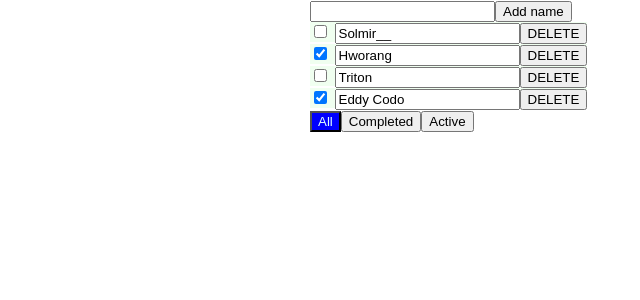
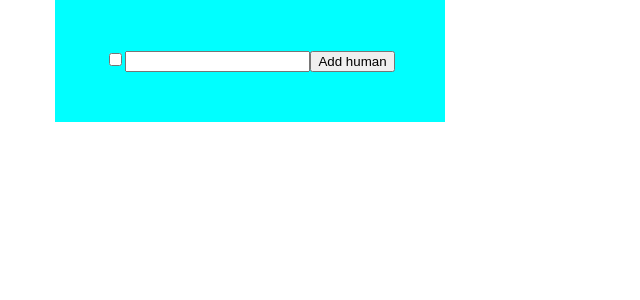
Before and after one commit to AlexandrDubiaga/linux, a React (Create React App) app: page / in a window 1280 px wide. Shown: the top 300 px of the page, without its empty margins (390-1030 px from the left). Built offline with nearby package versions, Linux system fonts and the light colour scheme.

Commit message:
first commit11dwd

```diff
--- a/src/App.css
+++ b/src/App.css
@@ -1,42 +1,16 @@
 .App {
-    margin-left: 700px;
+    display: flex;
+    justify-content: center;
+    flex-direction: column;
+
 }
+.wrapper{
+    margin: 0 auto;
+    background-color: aqua;
+    padding: 50px;
+}
+.main{
+    display: flex;
 
-.App-link {
-    color: #09d3ac;
+    flex-direction: row;
 }
-
-.NamesBlock span {
-    background-color: honeydew;
-}
-.NamesBlock{
-  width: 300px;
-}
-
-
-.colorTextForAll {
-    color: darkgoldenrod;
-}
-
-.colorTextForCompleted {
-    color: chartreuse;
-}
-
-.colorTextForActive {
-    color: blue;
-}
-
-.buttonColorAll {
-    background-color: blue;
-    color: lightcyan;
-}
-
-.buttonColorCompleted {
-    background-color: darkkhaki;
-    color: firebrick;
-}
-
-.buttonColorActive {
-    background-color: deepskyblue;
-    color: gray;
-}
--- a/src/App.js
+++ b/src/App.js
@@ -1,9 +1,8 @@
 import React from 'react';
 import './App.css';
+import store from "./state/state";
 import Header from "./components/Header";
-import Footer from "./components/Footer";
-import NamesList from "./components/NamesList";
-import store from "./state/state";
+import HumansList from "./components/HumansList";
 
 class App extends React.Component {
     constructor() {
@@ -11,79 +10,32 @@ class App extends React.Component {
         this.state = store.state;
     }
 
-    addNewName = (newName) => {
-        let newname = {id: 4, title: newName, isDone: true};
+    addNewHumanData = (dataHuman) => {
         this.setState({
-            names: [...this.state.names, newname]
+            peoples: [...this.state.peoples, {name:dataHuman.name,isChecked:dataHuman.isChecked}]
         })
     }
-    addNewText = (newText) => {
+    getStatePeoples=()=>{
+        return this.state.peoples
+    }
+
+    changeIsChecked=(humen,isChecked)=>{
+        let newState = this.state.peoples.map(h=>{
+            if(humen!=h){
+                return h
+            }else return {...h,isChecked:isChecked}
+        })
         this.setState({
-            newText: newText
+           peoples:newState
         })
     }
-
-    changeButtonColor = (newValueFromButton) => {
-        this.setState({
-            filterValue: newValueFromButton
-        })
-    }
-
-    filternames = () => {
-        return this.state.names.filter(n => {
-            if (this.state.filterValue === 'All') {
-                return true;
-            } else if (this.state.filterValue === 'Completed') {
-                return n.isDone;
-            } else {
-                return !n.isDone;
-            }
-        })
-    }
-
-    checkChecked = (name, isChecked) => {
-        let newNamesArray = this.state.names.map(currentName => {
-            if (name !== currentName) {
-                return currentName
-            } else {
-                return {...currentName, isDone: isChecked}
-            }
-        })
-        this.setState({
-            names: newNamesArray
-        })
-    }
-    updateName=(name,title)=>{
-      let newNamesArray =  this.state.names.map(currentName=>{
-           if(currentName!=name){
-               return currentName;
-           }else{
-               debugger
-               return {...currentName,title:title}
-           }
-       })
-        this.setState({
-            names: newNamesArray
-        })
-    }
-
-    deleteName = (name) => {
-        let newState = this.state.names.filter(n => {
-            return n !== name;
-        })
-        this.setState({
-            names: newState
-        })
-
-    }
-
     render() {
         return (
             <div className="App">
-                <Header addNewName={this.addNewName} addNewText={this.addNewText} newText={this.state.newText}/>
-                <NamesList updateName={this.updateName} filterValue={this.state.filterValue} deleteName={this.deleteName} names={this.filternames()}
-                           checkChecked={this.checkChecked}/>
-                <Footer changeButtonColor={this.changeButtonColor} filterValue={this.state.filterValue}/>
+                <div className="wrapper">
+                    <div>  <Header addNewHumanData={this.addNewHumanData}/></div>
+                    <div><HumansList changeIsChecked={this.changeIsChecked} peoples={this.getStatePeoples()} /></div>
+                </div>
             </div>
         );
     }
--- a/src/components/Footer.jsx
+++ /dev/null
@@ -1,26 +0,0 @@
-import React from 'react';
-
-class Header extends React.Component {
-    constructor() {
-        super()
-    }
-
-    changeColor = (e) => {
-        this.props.changeButtonColor(e.currentTarget.outerText)
-    }
-
-    render() {
-        let all = this.props.filterValue === "All" ? 'buttonColorAll' : '';
-        let completed = this.props.filterValue === "Completed" ? 'buttonColorCompleted' : '';
-        let active = this.props.filterValue === "Active" ? 'buttonColorActive' : '';
-        return (
-            <div>
-                <button className={all} onClick={this.changeColor}>All</button>
-                <button className={completed} onClick={this.changeColor}>Completed</button>
-                <button className={active} onClick={this.changeColor}>Active</button>
-            </div>
-        );
-    }
-}
-
-export default Header;
--- a/src/components/Header.jsx
+++ b/src/components/Header.jsx
@@ -1,30 +1,44 @@
 import React from 'react';
-
 class Header extends React.Component {
-    constructor() {
-        super()
-        this.myRef = React.createRef();
+    state = {
+        name: '',
+        isChecked: false
     }
 
-    addChangeName = (e) => {
-        this.props.addNewText(e.currentTarget.value);
+    updateData = (e) => {
+        this.setState({
+            name: e.currentTarget[1].value,
+            isChecked: e.currentTarget[0].checked
+
+        })
     }
-
-    addName = () => {
-        this.myRef.current.value = ''
-        this.props.addNewName(this.props.newText);
+    addNewHuman = (data) => {
+        if(this.state.name===''){
+            this.state.name='--------'
+        }
+        let isChecked = this.state.isChecked;
+        let humanName = this.state.name;
+        let newHuman = {name: humanName, isChecked: isChecked}
+        this.props.addNewHumanData(newHuman);
+        this.state.isChecked = false;
+        this.state.name = ''
     }
 
     render() {
         return (
-            <div>
+            <div className="main">
                 <div>
-                    <input ref={this.myRef} onChange={this.addChangeName} type="text"/>
-                    <button onClick={this.addName}>Add name</button>
+                    <form onChange={this.updateData}>
+                        <input checked={this.state.isChecked ? true : false} type="checkbox" name="checked"/>
+                        <input value={this.state.name} name="name"/>
+                    </form>
                 </div>
+                <div>
+                    <button onClick={this.addNewHuman}>Add human</button>
+                </div>
+
             </div>
-        );
+        )
     }
 }
-
 export default Header;
--- /dev/null
+++ b/src/components/HumansList.jsx
@@ -0,0 +1,14 @@
+import React from 'react';
+import OneHuman from "./OneHuman";
+
+class HumansList extends React.Component {
+
+    render() {
+        return (
+            <div>
+                {this.props.peoples.map(p=><OneHuman human={p} {...this.props}/>)}
+            </div>
+        )
+    }
+}
+export default HumansList;
--- a/src/components/NamesList.jsx
+++ /dev/null
@@ -1,21 +0,0 @@
-import React from 'react';
-import OneName from "./OneName";
-
-class NamesList extends React.Component {
-    constructor() {
-        super()
-    }
-
-    render() {
-        return (
-            <div>
-                {this.props.names.map(n => <OneName name={n} filterValue={this.props.filterValue}
-                                                    deleteName={this.props.deleteName}
-                                                    checkChecked={this.props.checkChecked}
-                                                    updateName={this.props.updateName}/>)}
-            </div>
-        );
-    }
-}
-
-export default NamesList;
--- /dev/null
+++ b/src/components/OneHuman.jsx
@@ -0,0 +1,18 @@
+import React from 'react';
+class OneHuman extends React.Component {
+    updateIsChecked=(e)=>{
+        debugger
+        this.props.changeIsChecked(this.props.human,e.currentTarget.checked)
+    }
+    render() {
+        return (
+            <div>
+                <input type="checkbox" onChange={this.updateIsChecked} checked={this.props.human.isChecked?true:false}/>{this.props.human.name}
+            </div>
+        )
+    }
+}
+export default OneHuman;
+
+
+//<div><input type="checkbox" checked={p.isChecked?true:false}/>{p.name}</div>
--- a/src/components/OneName.jsx
+++ /dev/null
@@ -1,45 +0,0 @@
-import React from 'react';
-
-class OneName extends React.Component {
-    constructor() {
-        super()
-    }
-
-    updateName=(e)=>{
-        debugger
-        this.props.updateName(this.props.name,e.currentTarget.value);
-    }
-
-    check = (e) => {
-        this.props.checkChecked(this.props.name, e.currentTarget.checked)
-    }
-    changeColorText = () => {
-        if (this.props.filterValue == 'All') {
-            return 'colorTextForAll';
-        } else if (this.props.filterValue == 'Completed') {
-            return 'colorTextForCompleted'
-        } else {
-            return 'colorTextForActive';
-        }
-    }
-    deleteFormTodoList = () => {
-        this.props.deleteName(this.props.name);
-    }
-
-    render() {
-        debugger
-        return (
-            <div className="HeaderWrapper">
-                <div className="NamesBlock">
-                    <span ><input onChange={this.check}
-                                                                    checked={this.props.name.isDone ? true : false}
-                                                                    type="checkbox"/> </span><span className={this.changeColorText()} ><input onChange={this.updateName} value={this.props.name.title} /></span>
-                    <span className="buttonAddTask"><button onClick={this.deleteFormTodoList}>DELETE</button></span>
-                </div>
-            </div>
-        );
-    }
-
-}
-
-export default OneName;
--- a/src/state/state.js
+++ b/src/state/state.js
@@ -1,12 +1,8 @@
 import React from 'react';
 let store={
     state:{
-        names: [{id: 1, title: 'Solmir__', isDone: false},
-            {id: 2, title: 'Hworang', isDone: true},
-            {id: 3, title: 'Triton', isDone: false},
-            {id: 4, title: 'Eddy Codo', isDone: true}],
+        peoples: [],
         filterValue: "All",
-        newText:''
     }
 }
 
```
